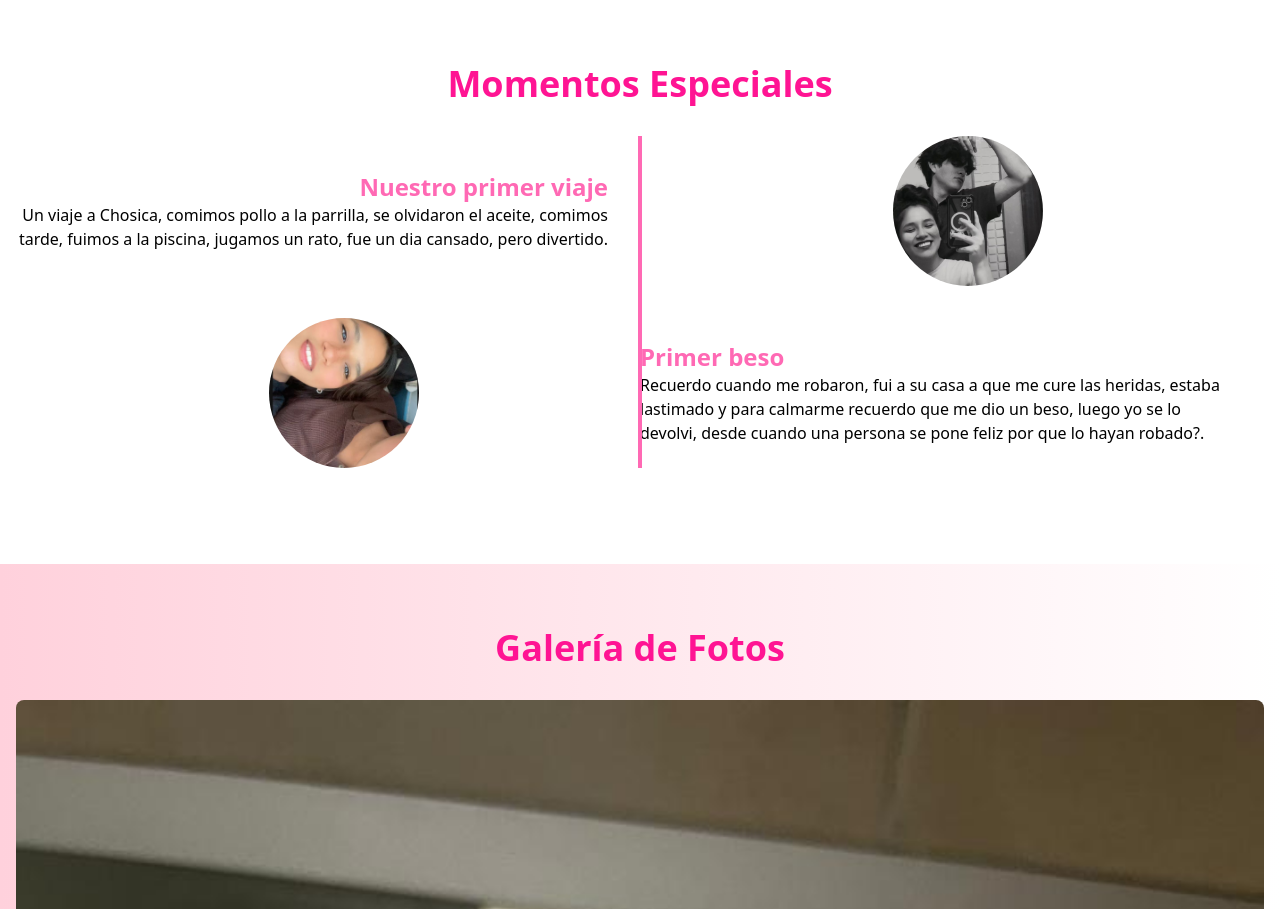
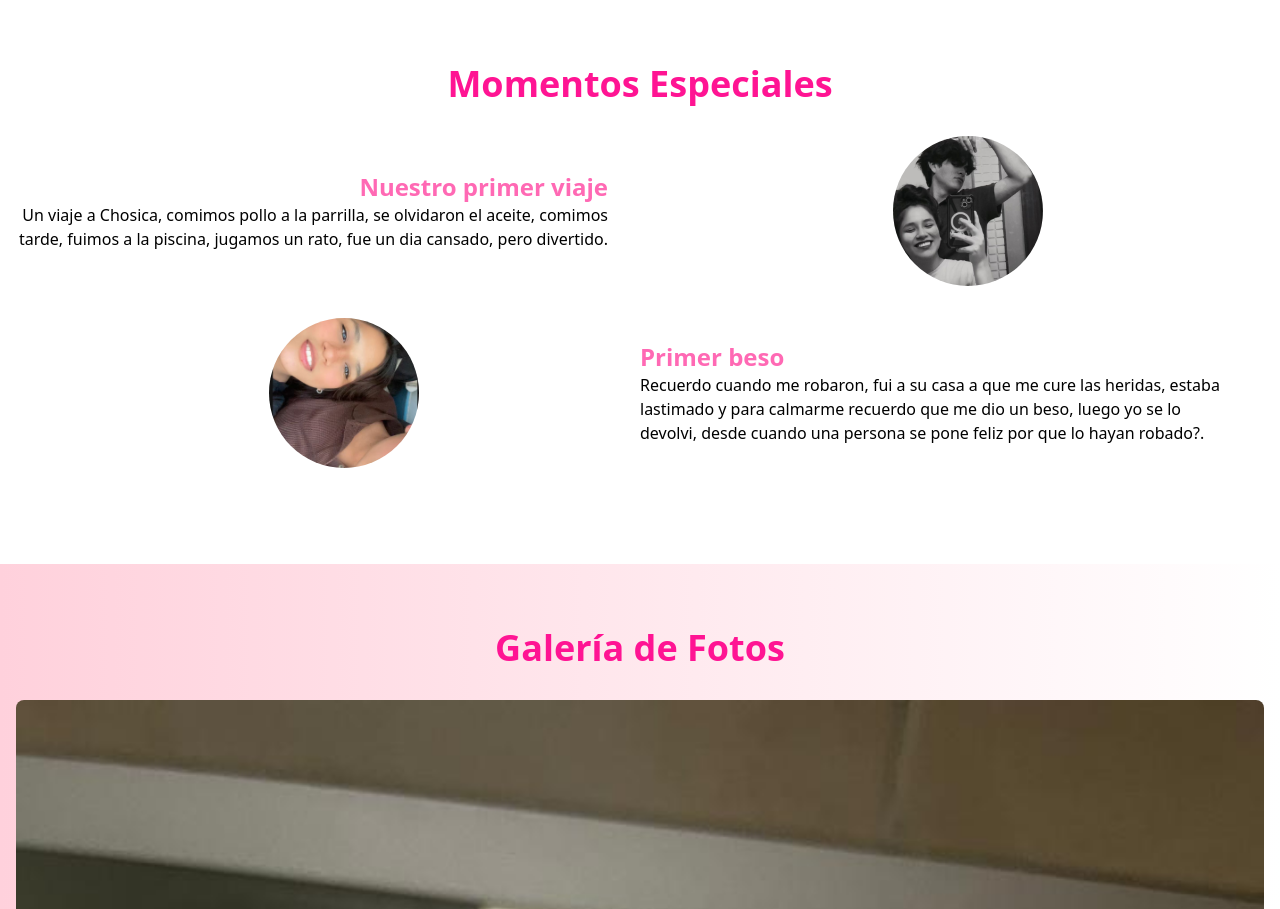
Before and after one commit to Jashabc/NuestraHistoria, a plain HTML site: page index.html in a window 1280 px wide. Shown: the part 1160-2069 px from the top of the page. Drawn offline with nearby package versions, Linux system fonts and the light colour scheme.

Commit message:
Update index.html

```diff
--- a/index.html
+++ b/index.html
@@ -124,7 +124,7 @@
             <div class="container mx-auto px-4">
                 <h2 class="text-3xl md:text-4xl font-bold mb-8 text-center text-love-dark">Momentos Especiales</h2>
                 <div class="relative">
-                    <div class="absolute h-full w-1 bg-love-medium left-1/2 transform -translate-x-1/2"></div>
+
                     <div class="timeline-item-container">
                         <!-- Momento 1 -->
                         <div class="flex flex-col md:flex-row items-center mb-8">
```
